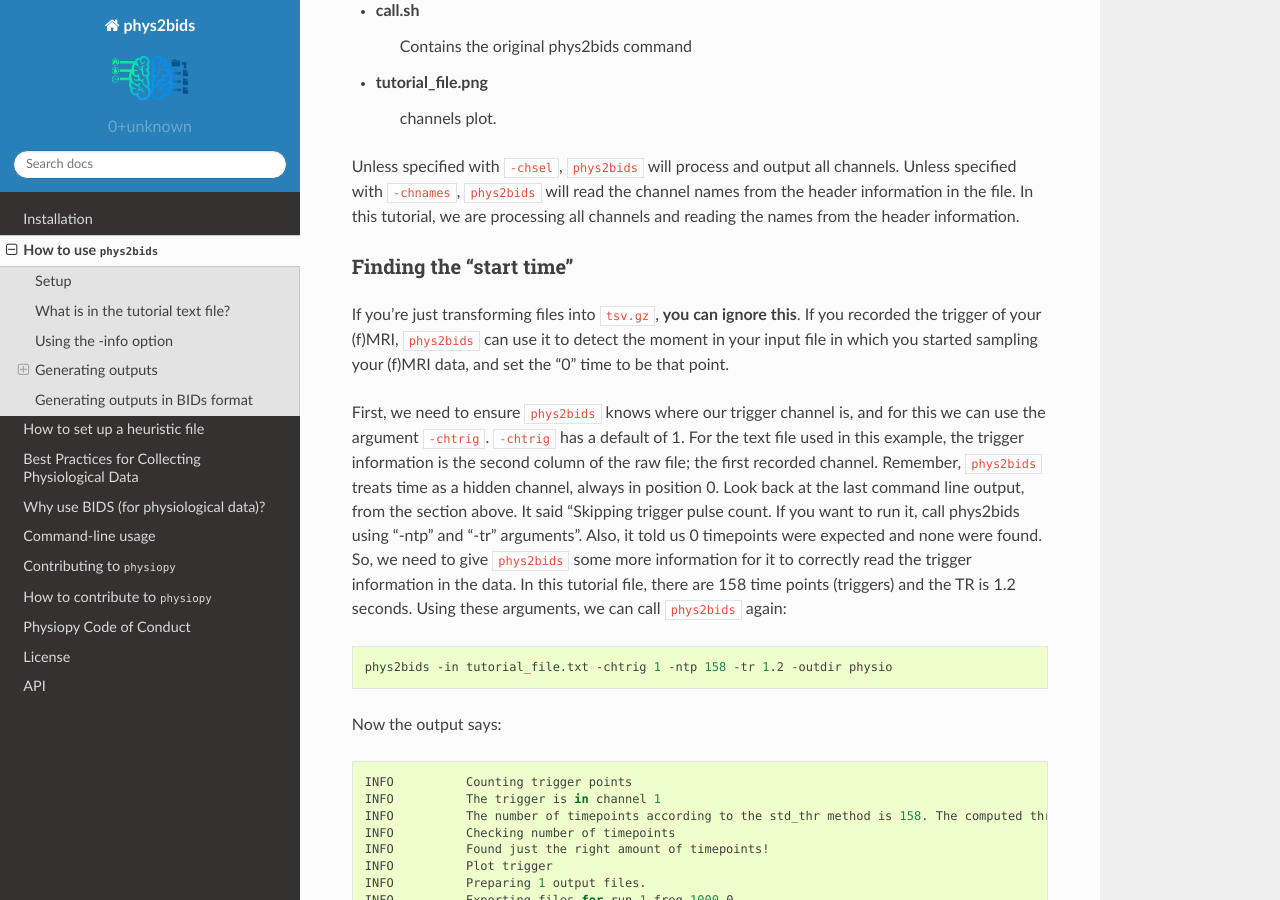
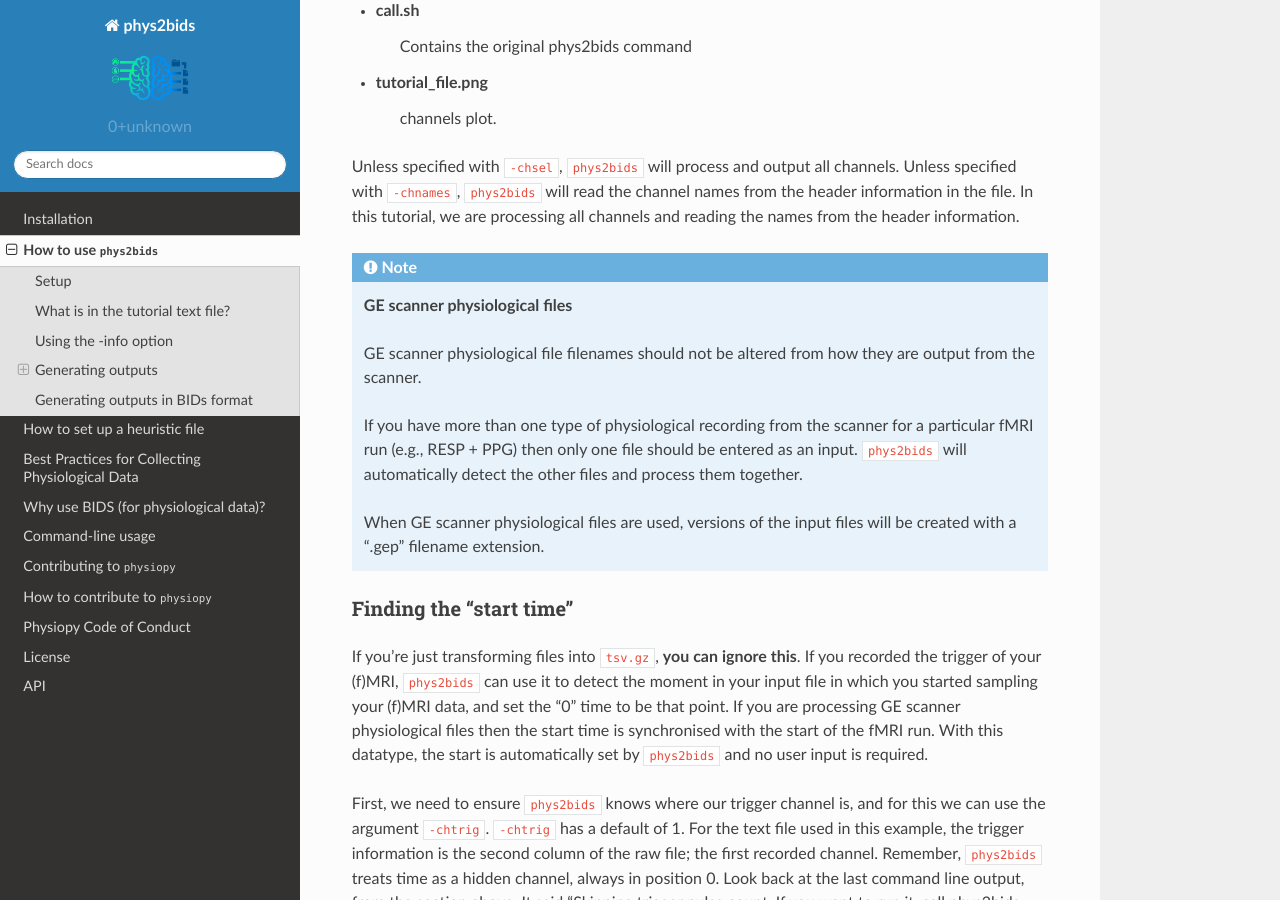
Before and after one commit to physiopy/phys2bids, a Sphinx documentation site: the page built from docs/howto.rst, in a window 1280 px wide and 900 px high, scrolled down 4758 px. Built offline with Sphinx 7.4.7 and the Read the Docs theme 2.0.0, drawn with Linux system fonts in a browser that asks for light colours; some of the changed text lies outside the part shown.

Commit message:
Added description of how GE scanner files should be used

```diff
--- a/docs/api.rst
+++ b/docs/api.rst
@@ -72,3 +72,4 @@ API
    load_txt
    load_acq
    load_mat
+   load_gep
--- a/docs/howto.rst
+++ b/docs/howto.rst
@@ -172,10 +172,20 @@ Six files have been generated in the output directory:
 
 Unless specified with ``-chsel``, ``phys2bids`` will process and output all channels. Unless specified with ``-chnames``, ``phys2bids`` will read the channel names from the header information in the file. In this tutorial, we are processing all channels and reading the names from the header information.
 
+.. note::
+    **GE scanner physiological files**
+
+    GE scanner physiological file filenames should not be altered from how they are output from the scanner.
+
+    If you have more than one type of physiological recording from the scanner for a particular fMRI run (e.g., RESP + PPG) then only one file should be entered as an input. ``phys2bids`` will automatically detect the other files and process them together.
+
+    When GE scanner physiological files are used, versions of the input files will be created with a ".gep" filename extension.
+
+
 Finding the "start time"
 ^^^^^^^^^^^^^^^^^^^^^^^^
 
-If you're just transforming files into ``tsv.gz``, **you can ignore this**. If you recorded the trigger of your (f)MRI, ``phys2bids`` can use it to detect the moment in your input file in which you started sampling your (f)MRI data, and set the "0" time to be that point.
+If you're just transforming files into ``tsv.gz``, **you can ignore this**. If you recorded the trigger of your (f)MRI, ``phys2bids`` can use it to detect the moment in your input file in which you started sampling your (f)MRI data, and set the "0" time to be that point. If you are processing GE scanner physiological files then the start time is synchronised with the start of the fMRI run. With this datatype, the start is automatically set by ``phys2bids`` and no user input is required.
 
 First, we need to ensure ``phys2bids`` knows where our trigger channel is, and for this we can use the argument ``-chtrig``. ``-chtrig`` has a default of 1.
 For the text file used in this example, the trigger information is the second column of the raw file; the first recorded channel. Remember, ``phys2bids`` treats time as a hidden channel, always in position 0.
@@ -220,6 +230,8 @@ Notice that an extra file has been generated, called "tutorial_file_trigger_time
 
 In the first row of this plot, the whole trigger channel is plotted in blue. The orange block shows where the time starts and ends (i.e. the start and end of your fMRI recording).
 In the second row, we see the first and last trigger (or expected first and last). The red dotted line represents the trigger detection threshold.
+
+If you are analysing GE scanner files, the trigger channel will show a constant value of "1" from the beginning of the fMRI run to the end. Note that the physiological recording starts 20 seconds before the start of the fMRI run and so a value of "0" will be shown for that period.
 
 .. warning::
     If you have another file that was collected in an identical way, the threshold is likely to be same. However, it is *very* important to calibrate the threshold in a couple of files before assuming this. This still *won't* necessarily mean that it's the right threshold for all the files, but there's a chance that it's ok(ish) for most of them.
```
